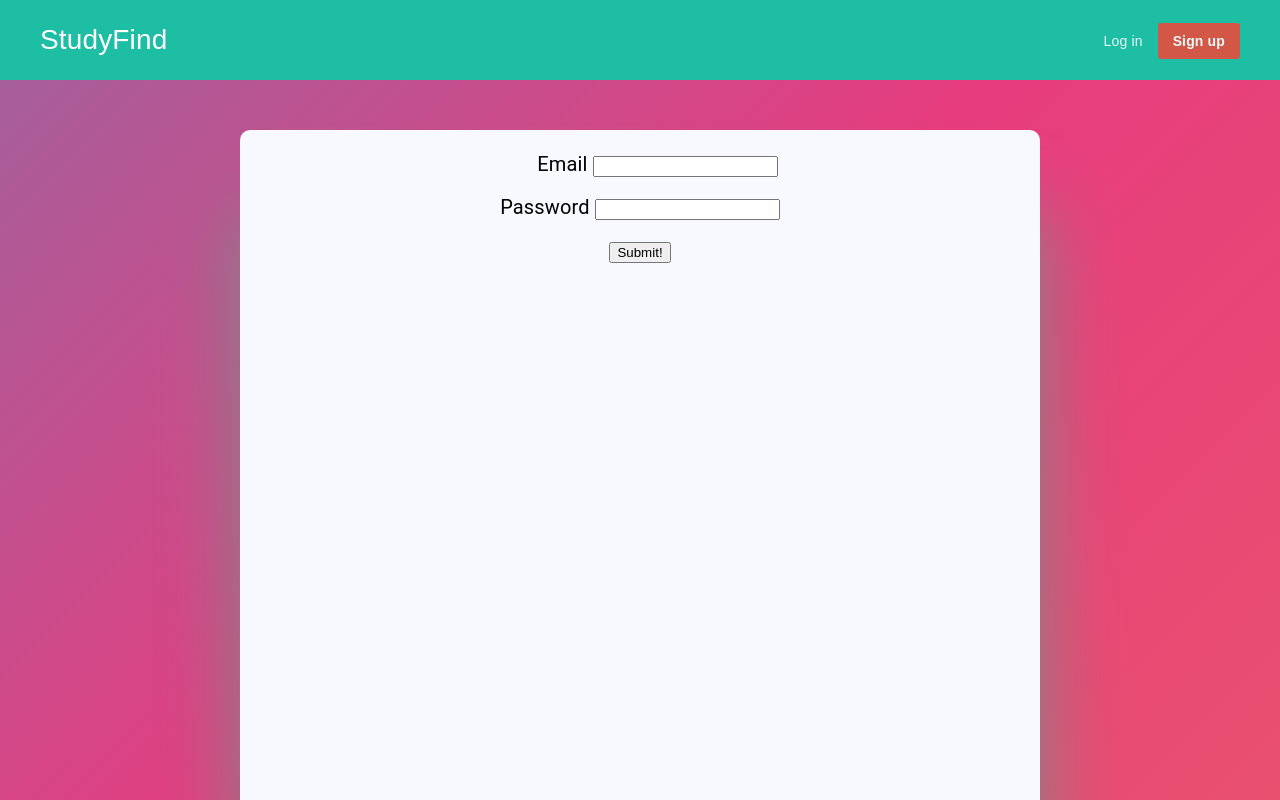
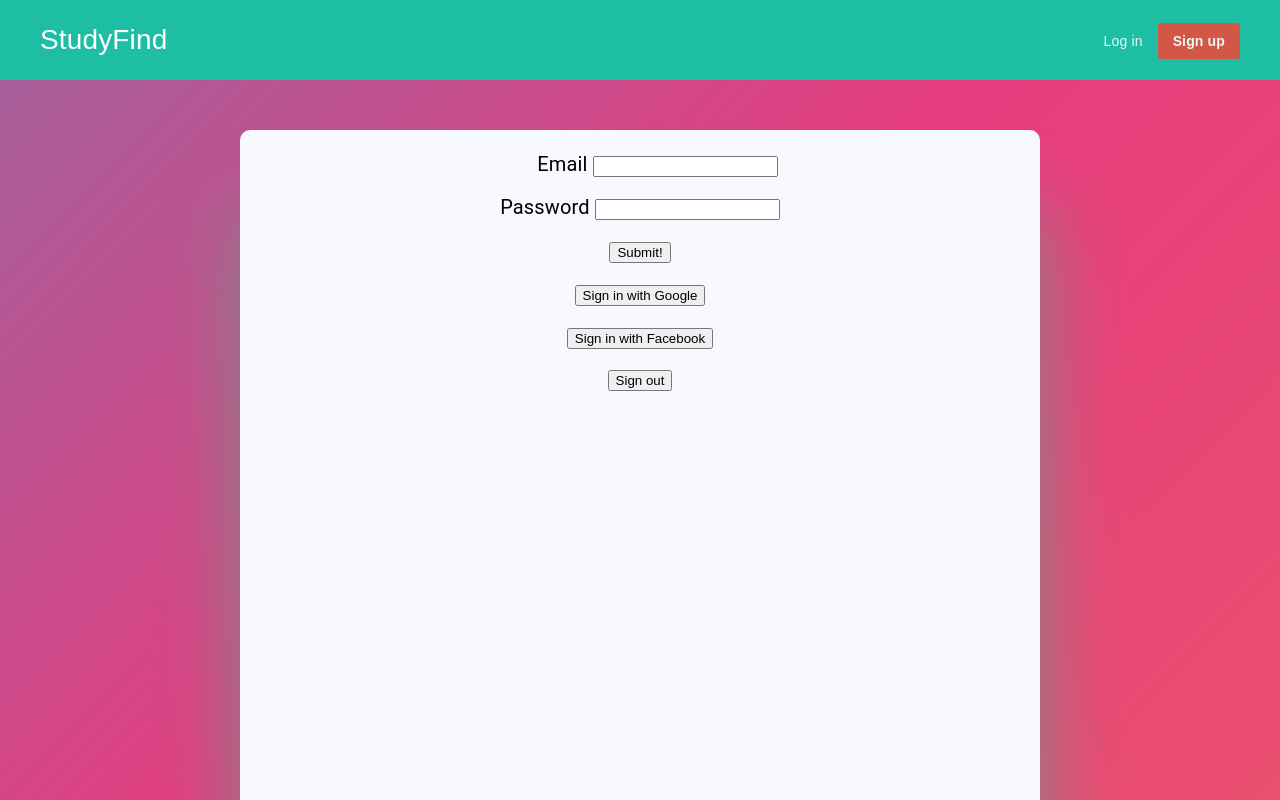
Before and after one commit to zren1996813/Studyfind-chat, a React (Create React App) app: page /login in a window 1280 px wide. Shown: the top 800 px of the page. Built offline with nearby package versions, Linux system fonts and the light colour scheme.

Commit message:
add facebook and google signin

```diff
--- a/src/Pages/Login/Login.js
+++ b/src/Pages/Login/Login.js
@@ -2,7 +2,8 @@ import React, { useState } from 'react';
 import firebase from "../../Services/firebase";
 import {Card} from 'react-bootstrap';
 import CssBaseline from '@material-ui/core/CssBaseline';
-import Header from '../../Components/Header'
+import Header from '../../Components/Header';
+import { auth } from 'firebase'
 
 function Login({ history }) {
   const [inputs, setInputs] = useState({
@@ -10,6 +11,29 @@ function Login({ history }) {
     password: '',
     name: ''
   });
+  const signInWithFacebook = () => {
+    var provider = new firebase.auth.FacebookAuthProvider();
+    firebase.auth().signInWithPopup(provider)
+    .then(data => {
+        alert('Sign in successful!')
+        history.push('/chat');
+      })
+      .catch(error => {
+          alert("Eroor occured: " + error.message);
+      })
+
+  }
+  const signInWithGoogle= () => {
+    var provider = new firebase.auth.GoogleAuthProvider();
+    firebase.auth().signInWithPopup(provider)
+    .then(data => {
+        alert('Sign in successful!')
+        history.push('/chat');
+      })
+      .catch(error => {
+          alert("Eroor occured: " + error.message);
+      })
+  }
 
   const [error, setError] = useState('');
 
@@ -55,8 +79,18 @@ function Login({ history }) {
           onChange={handleInput}
         />
       </div>
+      <div>
       <button onClick={handleSubmit}>Submit!</button>
-      {error && <div style={{ color: 'red' }}>{ error }</div>}
+      </div>
+      <div>
+      <button onClick={signInWithGoogle}> Sign in with Google</button>
+      </div>
+      <div>
+      <button onClick={signInWithFacebook}>Sign in with Facebook</button>
+      </div>
+      <div>
+      <button onClick={() => auth.signOut()}>Sign out</button>
+      </div>
     </form>
     </Card>
     </div>
```
